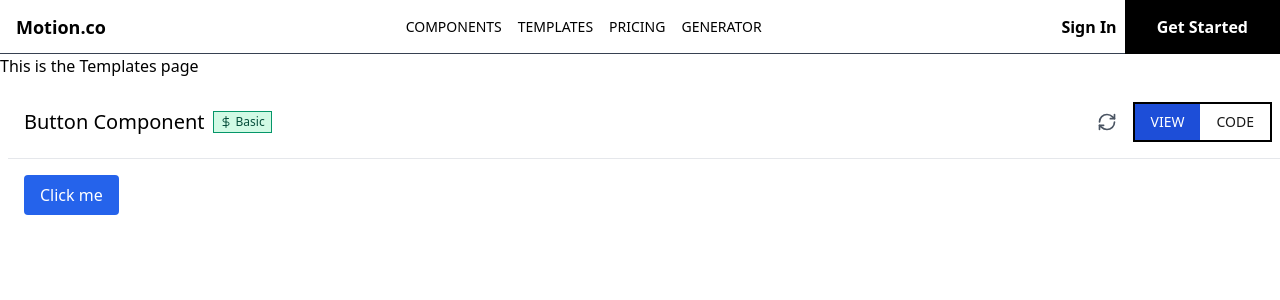
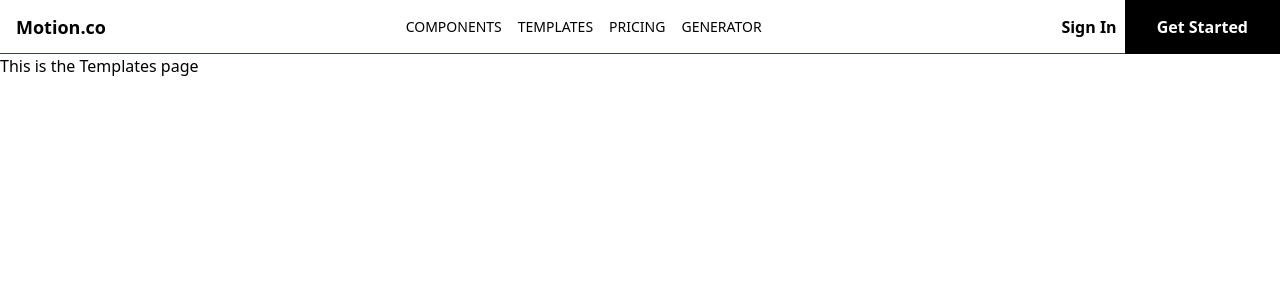
Before and after one commit to damandeep611/KallistaUI, a React (Vite) app: page /templates in a window 1280 px wide. Shown: the top 300 px of the page. Built offline with nearby package versions, Linux system fonts and the light colour scheme.

Commit message:
showcase height adjusted

```diff
--- a/src/hooks/useTabs.ts
+++ b/src/hooks/useTabs.ts
@@ -1,4 +1,6 @@
 import { useState } from "react";
+
+
 
 
 type Tab = "VIEW" | "CODE";
--- a/src/pages/libraryContainer/FeaturesLibrary.tsx
+++ b/src/pages/libraryContainer/FeaturesLibrary.tsx
@@ -1,7 +1,5 @@
 import { TextPrallaxCode } from "../../data/code-snippets/TextParallaxCode";
-import { BouncyCardsFeatures } from "../../data/component-preview/BouncyCardsFeatures";
 import { TextParallaxContentExample } from "../../data/component-preview/TextParllaxContent";
-import { buttonComponentCode } from "../templatesShowcase/ButtonComponent";
 import { ShowcaseComponent } from "../templatesShowcase/ShowcaseComponent";
 
 export default function FeatureShowcase() {
@@ -22,15 +20,6 @@ export default function FeatureShowcase() {
             language="typescript"
           />
         </div>
-        <div>
-          <ShowcaseComponent
-            title="Bouncy Card Feature"
-            badge="Basic"
-            component={<BouncyCardsFeatures />}
-            code={buttonComponentCode}
-            language="typescript"
-          />
-        </div>
       </div>
     </section>
   );
--- a/src/pages/templatesShowcase/Button.tsx
+++ /dev/null
@@ -1,20 +0,0 @@
-import React from "react";
-
-interface ButtonProps {
-  variant: "primary" | "secondary";
-  children: React.ReactNode;
-}
-
-export const Button: React.FC<ButtonProps> = ({ variant, children }) => {
-  const baseClasses = "px-4 py-2 rounded font-medium transition-colors";
-  const variantClasses = {
-    primary: "bg-blue-600 text-white hover:bg-blue-700",
-    secondary: "bg-gray-200 text-gray-800 hover:bg-gray-300",
-  };
-
-  return (
-    <button className={`${baseClasses} ${variantClasses[variant]}`}>
-      {children}
-    </button>
-  );
-};
--- a/src/pages/templatesShowcase/ButtonComponent.ts
+++ /dev/null
@@ -1,22 +0,0 @@
-export const buttonComponentCode = `
-import React from 'react';
-
-interface ButtonProps {
-  variant: 'primary' | 'secondary';
-  children: React.ReactNode;
-}
-
-export const Button: React.FC<ButtonProps> = ({ variant, children }) => {
-  const baseClasses = 'px-4 py-2 rounded font-medium transition-colors';
-  const variantClasses = {
-    primary: 'bg-blue-600 text-white hover:bg-blue-700',
-    secondary: 'bg-gray-200 text-gray-800 hover:bg-gray-300',
-  };
-
-  return (
-    <button className={\`\${baseClasses} \${variantClasses[variant]}\`}>
-      {children}
-    </button>
-  );
-};
-`;
--- a/src/pages/templatesShowcase/ShowcaseComponent.tsx
+++ b/src/pages/templatesShowcase/ShowcaseComponent.tsx
@@ -14,7 +14,6 @@ interface ShowcaseComponentProps {
   language: string;
   fullWidth?: boolean;
   height?: string | number;
-  containerStyle?: React.CSSProperties;
 }
 
 export const ShowcaseComponent: React.FC<ShowcaseComponentProps> = ({
@@ -25,7 +24,6 @@ export const ShowcaseComponent: React.FC<ShowcaseComponentProps> = ({
   language,
   fullWidth,
   height,
-   containerStyle
 }) => {
   const { activeTab, switchTab } = useTabs();
   const [key, setKey] = useState(0);
@@ -34,7 +32,7 @@ export const ShowcaseComponent: React.FC<ShowcaseComponentProps> = ({
     setKey((prevKey) => prevKey + 1);
   };
   return (
-    <div className={` m-2 ${fullWidth ? "w-full" : "w-full"}`}>
+    <div className={` m-2 max-h-[700px]  ${fullWidth ? "w-full" : "w-full"}`}>
       <div className="p-4 border-b">
         <div className="flex items-center justify-between">
           <div className="flex flex-wrap items-center gap-2">
@@ -87,10 +85,10 @@ export const ShowcaseComponent: React.FC<ShowcaseComponentProps> = ({
       <AnimatePresence mode="wait">
         <motion.div
           key={activeTab + key}
-          initial={{ opacity: 0, y: 20 }}
-          animate={{ opacity: 1, y: 0 }}
-          exit={{ opacity: 0, y: -20 }}
-          transition={{ duration: 0.2 }}
+          initial={{ opacity: 0, x: 10 }}
+          animate={{ opacity: 1, x: 0 }}
+          exit={{ opacity: 0, x: -10 }}
+          transition={{ duration: 0.1 }}
         >
           {activeTab === "VIEW" ? (
             <div className="p-4">
@@ -103,7 +101,6 @@ export const ShowcaseComponent: React.FC<ShowcaseComponentProps> = ({
                   style={{
                     height: height || "auto",
                     overflow: "auto",
-                    ...containerStyle,
                   }}
                 >
                   {component}
--- a/src/pages/templatesShowcase/Templates.tsx
+++ b/src/pages/templatesShowcase/Templates.tsx
@@ -1,7 +1,5 @@
 import React from "react";
-import { ShowcaseComponent } from "./ShowcaseComponent";
-import { Button } from "./Button";
-import { buttonComponentCode } from "./ButtonComponent";
+
 
 const Templates: React.FC = () => {
   return (
@@ -9,13 +7,6 @@ const Templates: React.FC = () => {
       <div>
         <h1>This is the Templates page</h1>
       </div>
-      <ShowcaseComponent
-        title="Button Component"
-        badge="Basic"
-        component={<Button variant="primary">Click me</Button>}
-        code={buttonComponentCode}
-        language="typescript"
-      />
     </section>
   );
 };
```
Also changed, not shown: src/pages/libraryContainer/HerosLibrary.tsx (+10 -5 lines).
